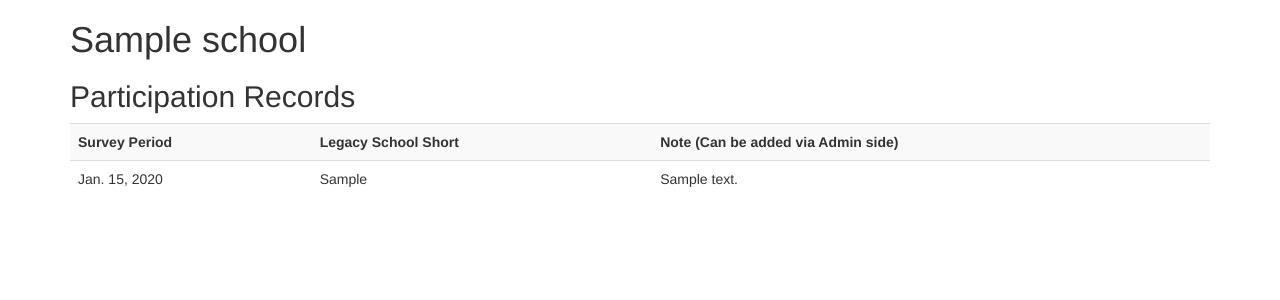
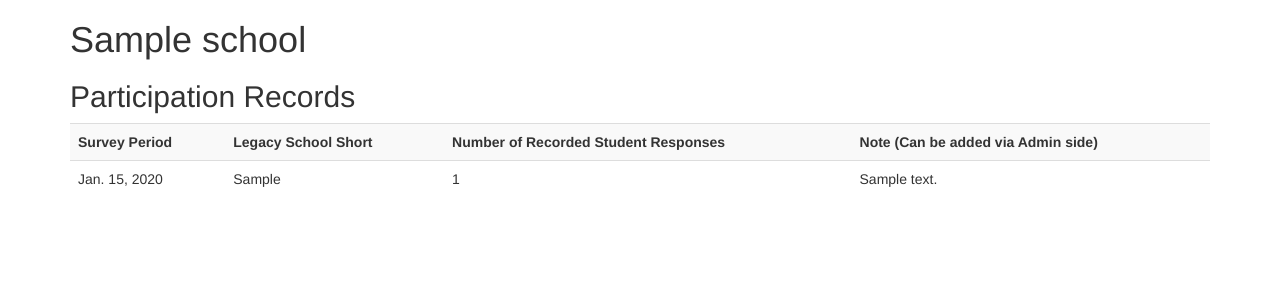
Before and after one commit to miken/catacombs_prototype, a Django app: page /schools/1/ in a window 1280 px wide. Shown: the top 300 px of the page. Run offline with Django 3.2, Linux system fonts and the light colour scheme; tables that the repository leaves empty hold one stand-in row (values such as "Sample post"); some libraries are stand-ins or nearby versions.

```diff
--- a/datacombo/models.py
+++ b/datacombo/models.py
@@ -97,6 +97,10 @@ class SchoolParticipation(models.Model):
         ordering = ["date_participated"]
         get_latest_by = "date_participated"
 
+    def student_count(self):
+        count = self.student_set.count()
+        return count
+
     def __unicode__(self):
         return self.school.name
 
--- a/datacombo/templates/school.html
+++ b/datacombo/templates/school.html
@@ -10,6 +10,7 @@
   <tr>
     <th>Survey Period</th>
     <th>Legacy School Short</th>
+    <th>Number of Recorded Student Responses</th>
     <th>Note (Can be added via Admin side)</th>
   </tr>
 
@@ -17,6 +18,7 @@
   <tr>
     <td>{{ p.date_participated }}</td>
     <td>{{ p.legacy_school_short }}</td>
+    <td>{{ p.student_count }}</td>
     <td>{{ p.note }}</td>
   </tr>
   {% endfor %}
--- a/datacombo/views.py
+++ b/datacombo/views.py
@@ -1,4 +1,5 @@
-import pandas as pd
+import csv
+import StringIO
 import datetime
 
 from django.http import HttpResponse, HttpResponseRedirect
@@ -191,12 +192,25 @@ def upload_file(request):
         if form.is_valid():
             #Process the uploaded file
             uploaded_file = request.FILES['file']
+
+            # Guessing file encoding - taken from here:
+            #http://jazstudios.blogspot.it/2011/11/python-detect-charset-and-convert-to.html
+            content = uploaded_file.read()
+
+            # Unicode detection disabled for now
+            #encoding = chardet.detect(content)['encoding']
+            #if encoding != 'utf-8':
+            #    content = content.decode(encoding, 'replace').encode('utf-8')
+
+            filestream = StringIO.StringIO(content)
+            dialect = csv.Sniffer().sniff(content)
+
             #Create context first to catch all message
             context = {}
             try:
                 #Load it as a CSV file
-                newcsv = pd.read_csv(uploaded_file)
-            except pd._parser.CParserError:
+                newcsv = csv.DictReader(filestream.read().splitlines(), dialect=dialect)
+            except csv.Error:
                 context['csv_file'] = False
             else:
                 context['csv_file'] = True
@@ -217,21 +231,21 @@ def upload_file(request):
                 number_of_new_schools = 0
                 number_of_new_participations = 0
                 number_of_new_students = 0
+                number_of_rows = 0
 
                 # List of objects for view rendering later
-                new_schools_list = []
-                new_records_list = []
+                new_school_id_list = []
+                new_record_id_list = []
 
                 #Start parsing:
-                for idx in newcsv.index:
-                    row = newcsv.ix[idx]
-
+                for row in newcsv:
                     # Create/update school
                     schshort = row['School_Short']
                     abbr = schshort[:-3]
                     alpha = '{abbr}-{surveycode}'.format(abbr=abbr, surveycode=selected_survey.alpha_suffix())
+
                     try:
-                        sch_obj = School.objects.get(alpha=alpha)
+                        sch_obj = selected_survey.school_set.get(alpha=alpha)
                     except School.DoesNotExist:
                         #If a school does not exist yet, create and then assign it to pr
                         sch_obj = School()
@@ -241,11 +255,11 @@ def upload_file(request):
                         sch_obj.imported_thru = session
                         sch_obj.save()
                         number_of_new_schools += 1
-                        new_schools_list.append(sch_obj)
+                        new_school_id_list.append(sch_obj.id)
 
                     # Create/update participation record
                     try:
-                        pr = SchoolParticipation.objects.get(school=sch_obj, survey=selected_survey)
+                        pr = selected_survey.schoolparticipation_set.get(id=sch_obj.id)
                     except SchoolParticipation.DoesNotExist:
                         #If a record does not exist yet, create
                         pr = SchoolParticipation()
@@ -258,7 +272,7 @@ def upload_file(request):
                         pr.imported_thru = session
                         pr.save()
                         number_of_new_participations += 1
-                        new_records_list.append(pr)
+                        new_record_id_list.append(pr.id)
                     # Create/update teacher
                     #
                     # Create/update course
@@ -266,7 +280,7 @@ def upload_file(request):
                     # Create/update student
                     pin = row['PIN']
                     try:
-                        std_obj = Student.objects.get(pin=pin, surveyed_in=pr)
+                        std_obj = pr.student_set.get(pin=pin)
                     except Student.DoesNotExist:
                         #If a student does not exist, create and then assign to resp
                         std_obj = Student()
@@ -284,9 +298,10 @@ def upload_file(request):
                     for var in selected_survey_varlist:
                         # If there's no response for that question, skip it
                         answer = row[var]
-                        if pd.isnull(answer):
+                        if answer == '':
                             pass
                         else:
+                            answer = int(answer)
                             var_obj = selected_survey.variable_set.get(name=var)
                             resp = Response()
                             resp.question = var_obj
@@ -299,11 +314,17 @@ def upload_file(request):
                             resp.imported_thru = session
                             resp.save()
 
+                    # Number of rows
+                    number_of_rows += 1
+
+
+                # List of objects for view rendering later
+                new_schools_list = list(School.objects.filter(id__in=new_school_id_list))
+                new_records_list = list(SchoolParticipation.objects.filter(id__in=new_record_id_list))
+
                 #Pare this list down for faster lookup
-                csv_collist = newcsv.columns.tolist()
+                csv_collist = newcsv.fieldnames
                 csv_cols_in_db = [c for c in csv_collist if c in selected_survey_varlist]
-                #Number of rows
-                csv_rowcount = len(newcsv)
 
                 #Now create a dictionary with key as the variable name from selected_survey_varlist
                 #and value as status of whether that variable exists in the CSV file
@@ -316,7 +337,7 @@ def upload_file(request):
 
                 #Load all variables into the context for view rendering
                 context['survey_name'] = selected_survey.name
-                context['number_of_rows'] = csv_rowcount
+                context['number_of_rows'] = number_of_rows
                 context['var_status_dict'] = var_status
                 context['number_of_new_schools'] = number_of_new_schools
                 context['number_of_new_participations'] = number_of_new_participations
```
